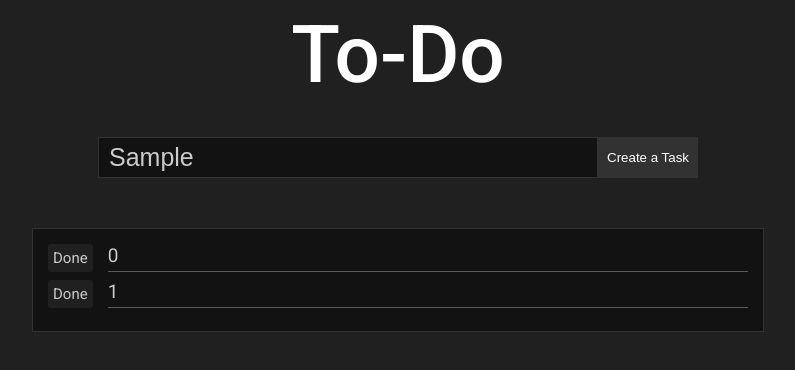
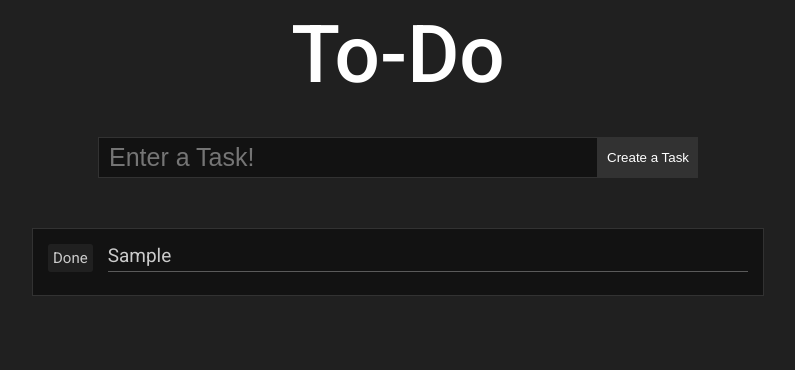
Before and after one commit to KyleHu14/react-todo-list, a React (Create React App) app: page / in a window 1280 px wide. Both pictures are taken after typing "Sample" into the empty fields and a click on the button "Create a Task". Shown: the top 370 px of the page, without its empty margins (242-1037 px from the left). Built offline with nearby package versions, Linux system fonts and the light colour scheme.

Commit message:
fixed bugs and made working todolist

```diff
--- a/src/App.js
+++ b/src/App.js
@@ -6,8 +6,10 @@ import DisplayTasks from "./components/DisplayTasks.js";
 import { getValues } from "./utils/Storage";
 
 const App = () => {
+	// A useState that represents the state of all the tasks at any given time
 	const [taskList, setTaskList] = useState(getValues());
 
+	// Tasks & setTasks is passed into both components for useState management
 	return (
 		<div>
 			<Title />
--- a/src/components/DisplayTasks.js
+++ b/src/components/DisplayTasks.js
@@ -3,6 +3,8 @@ import React from "react";
 import { delItem, getValues } from "../utils/Storage";
 
 const TaskList = (props) => {
+	// Given an index, deletes the targeted index in local storage
+	// Updates tasks use state as well
 	const delTask = (index) => {
 		delItem(index);
 		props.setTasks(getValues());
@@ -17,8 +19,8 @@ const TaskList = (props) => {
 	} else {
 		return (
 			<div className="task-list-container">
-				{Object.entries(props.tasks).map((key, val) => (
-					<div key={key} className="task-container">
+				{Object.keys(props.tasks).map((key, i) => (
+					<div key={i} className="task-container">
 						<button
 							className="done-btn"
 							onClick={() => {
@@ -26,7 +28,7 @@ const TaskList = (props) => {
 							}}>
 							Done
 						</button>
-						<div className="task-name">{val}</div>
+						<div className="task-name">{props.tasks[key]}</div>
 					</div>
 				))}
 			</div>
--- a/src/components/Input.js
+++ b/src/components/Input.js
@@ -13,6 +13,7 @@ const Input = (props) => {
 		// Add the new task into local storage
 		addValue(newTask);
 		props.setTasks(getValues());
+		setTask("");
 	};
 
 	return (
--- a/src/utils/Storage.js
+++ b/src/utils/Storage.js
@@ -29,7 +29,9 @@ const getValues = () => {
 	var index = keys.length;
 
 	while (index--) {
-		archive[keys[index]] = localStorage.getItem(keys[index]);
+		if (keys[index] !== "nextId") {
+			archive[keys[index]] = localStorage.getItem(keys[index]);
+		}
 	}
 
 	return archive;
```
